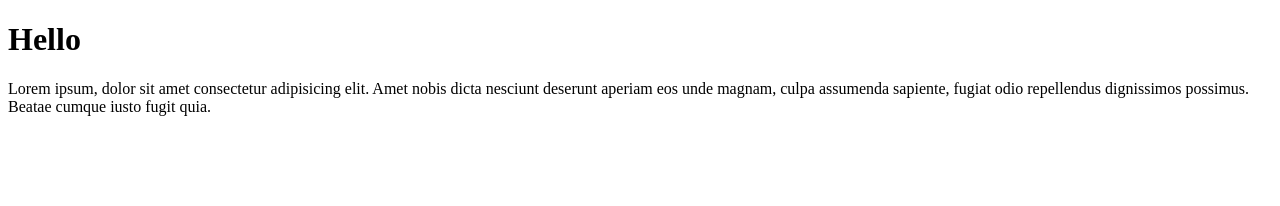
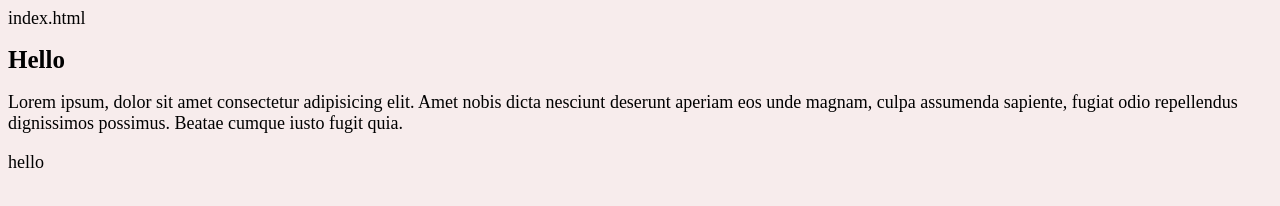
Before and after one commit to Oksana-dnp/git_test, a plain HTML site: page index.html in a window 1280 px wide. Drawn offline with Linux system fonts and the light colour scheme; a script that the page names is missing.

Commit message:
my files

```diff
--- a/index.html
+++ b/index.html
@@ -1,15 +1,16 @@
-<!DOCTYPE html>
+index.html<!DOCTYPE html>
 <html lang="en">
 <head>
     <meta charset="UTF-8">
     <meta http-equiv="X-UA-Compatible" content="IE=edge">
     <meta name="viewport" content="width=device-width, initial-scale=1.0">
+    <link rel="stylesheet" href="main.css">
     <title>Document</title>
 </head>
 <body>
     <h1>Hello</h1>
     <p>Lorem ipsum, dolor sit amet consectetur adipisicing elit. Amet nobis dicta nesciunt deserunt aperiam eos unde magnam, culpa assumenda sapiente, fugiat odio repellendus dignissimos possimus. Beatae cumque iusto fugit quia.</p>
-
+    <p>hello</p>
     <script src="js/script.js"></script>
 </body>
 </html>
--- a/main.css
+++ b/main.css
@@ -0,0 +1,7 @@
+body{
+    font-size: 18px;
+    background-color: rgb(247, 236, 236);
+}
+h1{
+    font-size: 25px;
+}
--- /dev/null
+++ b/main.js
@@ -0,0 +1 @@
+console.log("hello git")
```
